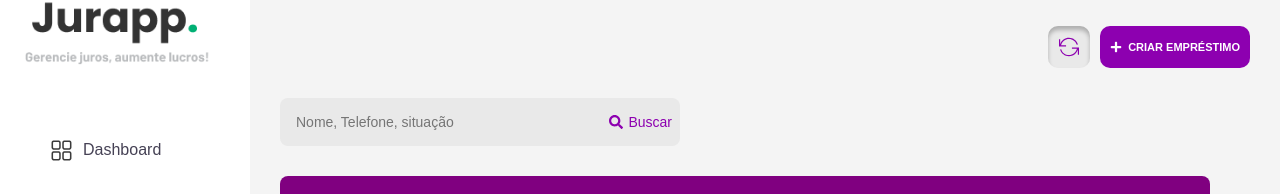
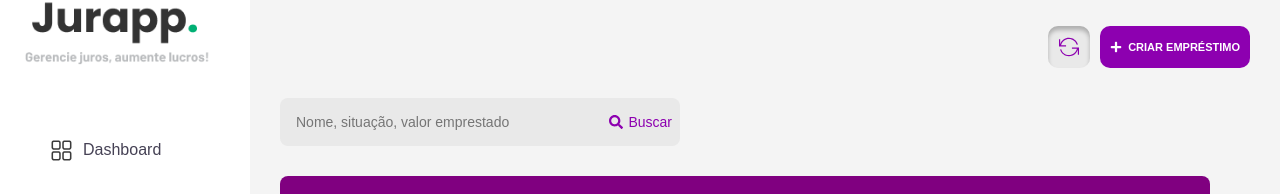
Before and after one commit to kaiudiass/jurappp, a React (Vite) app: page /emprestimo in a window 1280 px wide. Shown: the part 94-288 px from the top of the page. Built offline with nearby package versions, Linux system fonts and the light colour scheme.

Commit message:
fix: pass the placeholder as a parameter

```diff
--- a/src/components/SeachContainer/index.jsx
+++ b/src/components/SeachContainer/index.jsx
@@ -2,12 +2,12 @@ import React from 'react'
 import style from './SeachContainer.module.css'
 import { FaSearch } from 'react-icons/fa'
 
-const SeachContainer = () => {
+const SeachContainer = ({searchplace}) => {
   return (
     <div className={style.searchContainer}>
 
     <div className={style.InputSeach}>
-    <input type="text" placeholder="Nome, Telefone, situação" />
+    <input type="text" placeholder={searchplace} />
     <button className={style.searchButton}>
       <FaSearch />
       Buscar
--- a/src/pages/Clientes/index.jsx
+++ b/src/pages/Clientes/index.jsx
@@ -13,7 +13,7 @@ const Clientes = () => {
         <ContainerAdjustment>
         <HeaderDesktop/>
         <ButtonContainer nome={"CRIAR CLIENTE"}/>
-        <SeachContainer/>
+        <SeachContainer searchplace={"Nome, Telefone, situação"}/>
         <ContainerClientList/>
 
         </ContainerAdjustment>
--- a/src/pages/Loans/index.jsx
+++ b/src/pages/Loans/index.jsx
@@ -14,7 +14,7 @@ const Loans = () => {
         <ContainerAdjustment>
         <HeaderDesktop/>
         <ButtonContainer nome={"CRIAR EMPRÉSTIMO"}/>
-        <SeachContainer/>
+        <SeachContainer searchplace={"Nome, situação, valor emprestado"}/>
         <ContainerLoansList/>
 
         </ContainerAdjustment>
```
